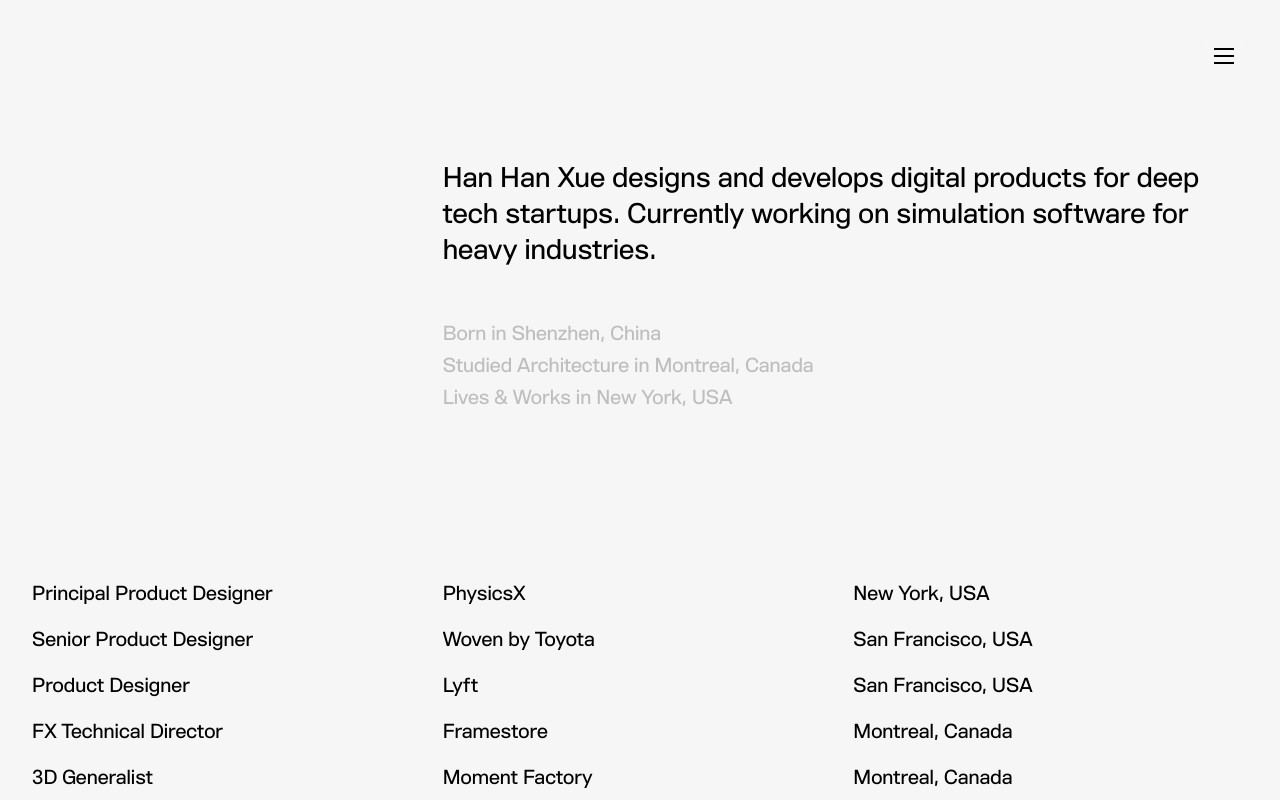
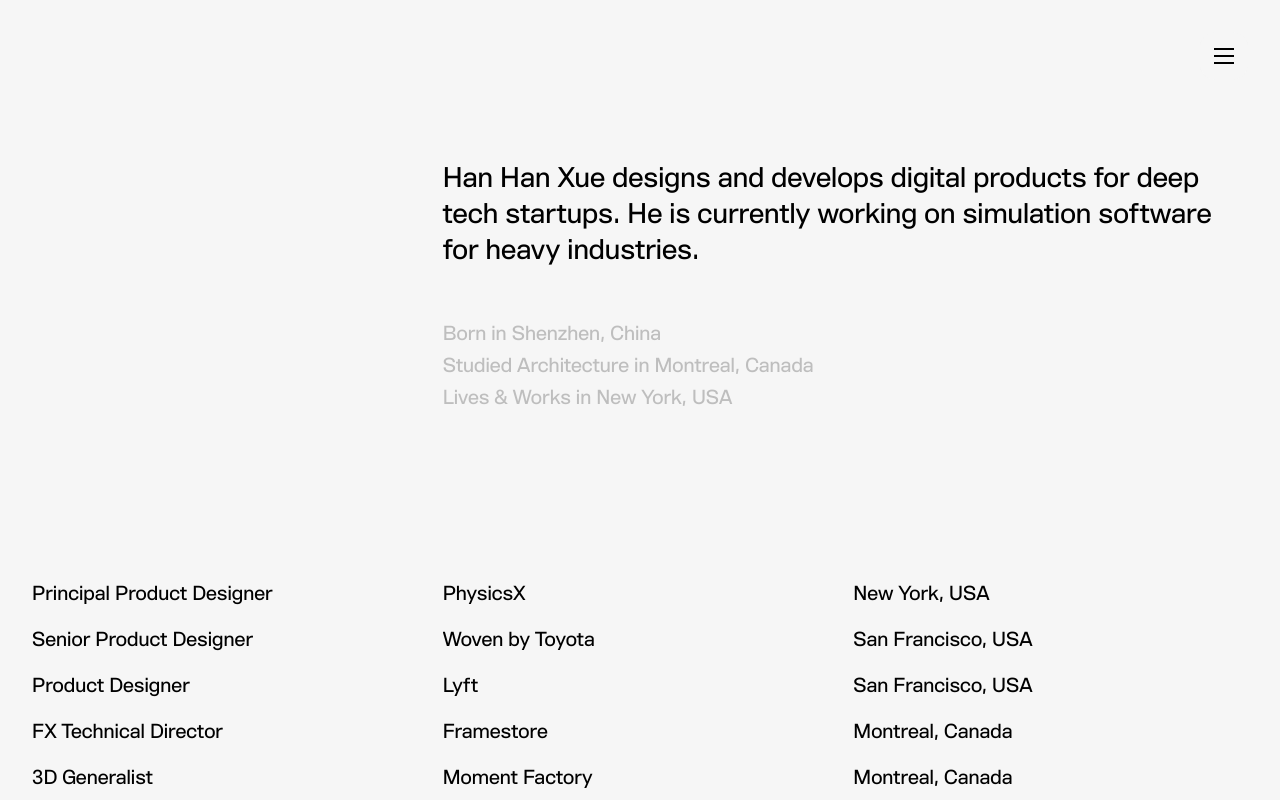
Before and after one commit to hanhanxue/230914_HanHanXue, a Next.js app: page /info in a window 1280 px wide. Shown: the top 800 px of the page. Built offline with nearby package versions, Linux system fonts and the light colour scheme.

Commit message:
small copy change added he is

```diff
--- a/src/components/info/BioSection.tsx
+++ b/src/components/info/BioSection.tsx
@@ -8,7 +8,7 @@ const BioSection = () => {
         <div className={`${styles.container}`}>
 
         <div className={`${styles.sectionGrid}`}>
-            <p className={`body-2xl ${styles.bio}`}>Han Han Xue designs and develops digital products for deep tech startups. Currently working on simulation software for heavy industries.</p>
+            <p className={`body-2xl ${styles.bio}`}>Han Han Xue designs and develops digital products for deep tech startups. He is currently working on simulation software for heavy industries.</p>
 
             <ul className={`body-xl ${styles.subBio}`}>
                 <li>Born in Shenzhen, China</li>
```
